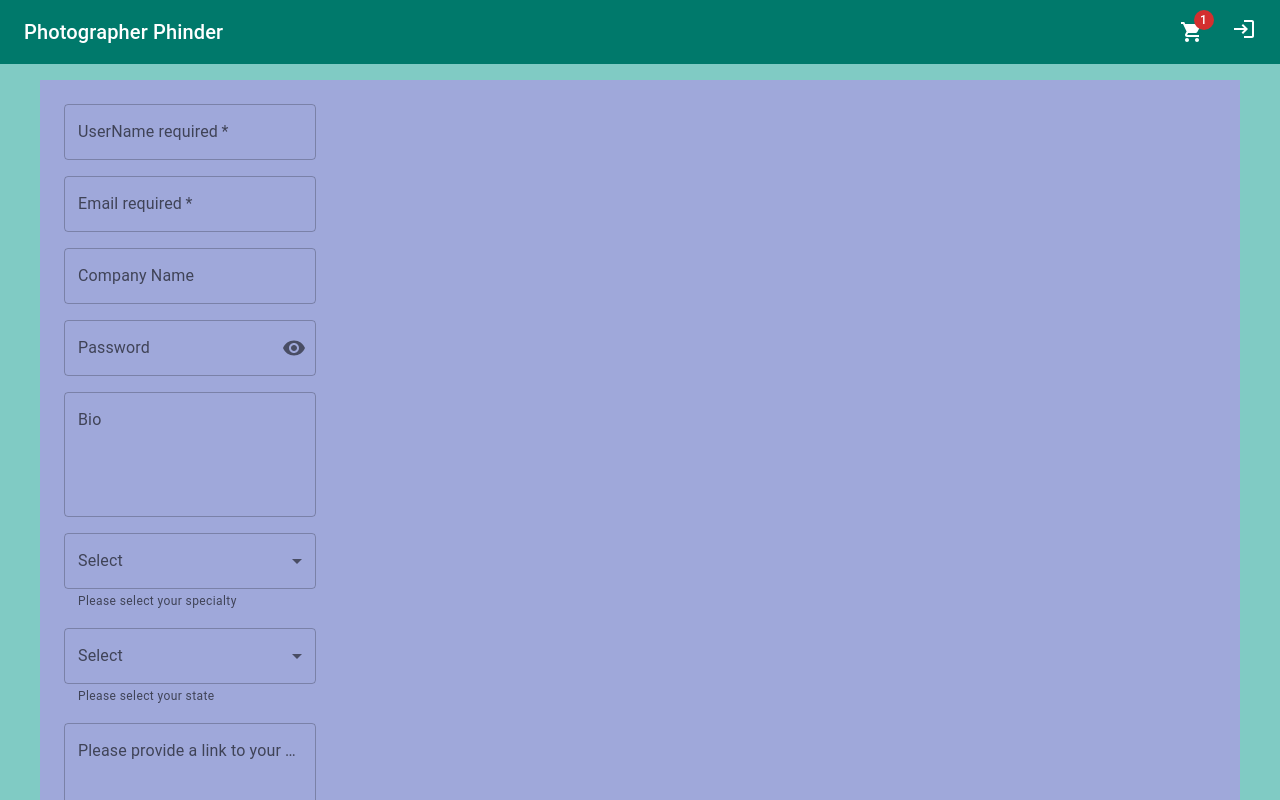
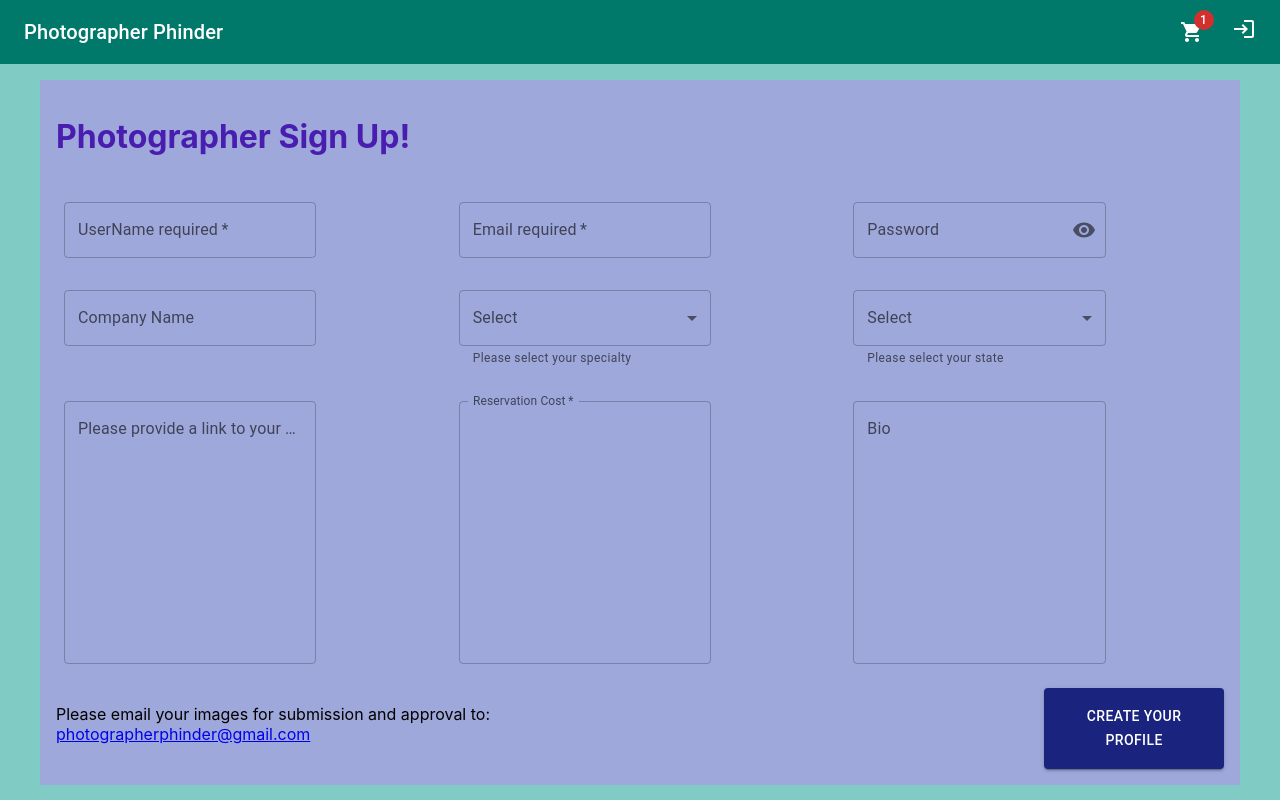
Before and after one commit to cianfich1016/Photographer-Phinder, a React (Create React App) app in the folder client/: page /signup in a window 1280 px wide. Shown: the top 800 px of the page. Built offline with nearby package versions, Linux system fonts and the light colour scheme.

Commit message:
synchronizing color styling

```diff
--- a/client/src/App.css
+++ b/client/src/App.css
@@ -37,7 +37,7 @@
   }
 }
 
-img {
+.homeImage {
   /* display: flex; */
   /* flex-direction: row;
   justify-content: center; */
@@ -49,3 +49,11 @@ img {
   border-width: 5px;
   background-color: rgb(120, 61, 230);
 }
+
+#pictureMsg {
+  padding-right: 330px;
+}
+
+h1 {
+  color: rgb(73, 29, 175);
+}
--- a/client/src/components/LoginForm.js
+++ b/client/src/components/LoginForm.js
@@ -18,6 +18,10 @@ import { InputLabel } from "@mui/material";
 import { FormHelperText } from "@mui/material";
 import { FormControl } from "@mui/material";
 import Container from "@mui/material/Container";
+
+import { teal, indigo } from '@mui/material/colors';
+const secondaryLight = teal[200]
+const primary = indigo[500]
 
 export default function Login() {
   const [userFormData, setUserFormData] = useState({ email: "", password: "" });
@@ -71,6 +75,10 @@ export default function Login() {
     margin: "30px auto",
   };
   return (
+    <Container maxWidth="xxl"
+      sx={{
+        bgcolor: secondaryLight,
+      }}>
       <div>
         <Grid
           container
@@ -98,7 +106,7 @@ export default function Login() {
                     <LockOutlinedIcon />
                   </Avatar>
                   <Typography component="h1" variant="h5">
-                  Sign in
+                    Log in
                   </Typography>
                 </Grid>
                 &nbsp;
@@ -110,7 +118,9 @@ export default function Login() {
                   >
                     <Grid container direction="column" spacing={2}>
                       <Grid item>
-                      <TextField
+                        <TextField sx={{
+                          color: primary
+                        }}
                           type="email"
                           placeholder="Email"
                           fullWidth
@@ -124,6 +134,9 @@ export default function Login() {
                       </Grid>
                       <Grid item>
                         <TextField
+                          sx={{
+                            color: primary
+                          }}
                           type="password"
                           placeholder="Password"
                           fullWidth
@@ -159,5 +172,6 @@ export default function Login() {
           </Grid>
         </Grid>
       </div>
+    </Container>
   );
 }
--- a/client/src/components/SignUp.js
+++ b/client/src/components/SignUp.js
@@ -293,7 +293,7 @@ const SignUp = () => {
         >
             <Box
                 component="form"
-        maxWidth="xl"
+                maxWidth="lg"
                 sx={{
                     "& .MuiTextField-root": { m: 1, width: "25ch" },
                     display: "flex",
@@ -305,8 +305,11 @@ const SignUp = () => {
                 noValidate
                 autoComplete="off"
             >
-        <Grid container>
-          <Grid item xs={12}>
+                <Grid container direction="row" spacing={2}>
+                    <Grid item xs={12} >
+                        <h1>Photographer Sign Up!</h1>
+                    </Grid>
+                    <Grid item xs={4} >
                         <TextField
                             required
                             id="outlined-required"
@@ -314,30 +317,21 @@ const SignUp = () => {
                             placeholder="UserName"
                         />
                     </Grid>
-          <Grid item xs={12}>
+                    <Grid item xs={4}>
                         <TextField
-              fullWidth
                             required
                             id="outlined-required"
                             label="Email required"
                             placeholder="Email"
                         />
                     </Grid>
-          <Grid item xs={12}>
-            <TextField
-              fullWidth
-              id="outlined-basic"
-              label="Company Name"
-              variant="outlined"
-            />
-          </Grid>
-          <Grid item xs={12}>
+                    <Grid item xs={4}>
                         <FormControl sx={{ m: 1, width: "25ch" }} variant="outlined">
                             <InputLabel htmlFor="outlined-adornment-password">
                                 Password
                             </InputLabel>
                             <OutlinedInput
-                fullWidth
+
                                 required
                                 id="outlined-adornment-password"
                                 type={values.showPassword ? "text" : "password"}
@@ -359,19 +353,15 @@ const SignUp = () => {
                             />
                         </FormControl>
                     </Grid>
-          <Grid item xs={12}>
+                    <Grid item xs={4}>
                         <TextField
-              fullWidth
-              id="outlined-multiline-static"
-              label="Bio"
-              multiline
-              rows={4}
-              placeholder="Tell us about you..."
+                            id="outlined-basic"
+                            label="Company Name"
+                            variant="outlined"
                         />
                     </Grid>
-          <Grid item xs={12}>
+                    <Grid item xs={4}>
                         <TextField
-              fullWidth
                             id="outlined-select-photo"
                             select
                             label="Select"
@@ -386,9 +376,8 @@ const SignUp = () => {
                             ))}
                         </TextField>
                     </Grid>
-          <Grid item xs={12}>
+                    <Grid item xs={4}>
                         <TextField
-              fullWidth
                             id="outlined-select-location"
                             select
                             label="Select"
@@ -403,19 +392,17 @@ const SignUp = () => {
                             ))}
                         </TextField>
                     </Grid>
-          <Grid item xs={12}>
+                    <Grid item xs={4}>
                         <TextField
-              fullWidth
                             id="outlined-multiline-static"
                             label="Please provide a link to your work"
                             multiline
-              rows={4}
+                            rows={10}
                             placeholder="www.yourwork.com"
                         />
                     </Grid>
-          <Grid item xs={12}>
+                    <Grid item xs={4}>
                         <TextField
-              fullWidth
                             required
                             id="outlined-number"
                             label="Reservation Cost"
@@ -423,24 +410,39 @@ const SignUp = () => {
                             InputLabelProps={{
                                 shrink: true,
                             }}
+                            rows={10}
+                            multiline
                         />
                     </Grid>
-          <Grid item xs={12}>
-            <p>
+                    <Grid item xs={4}>
+                        <TextField
+                            id="outlined-multiline-static"
+                            label="Bio"
+                            multiline
+                            rows={10}
+                            placeholder="Tell us about you..."
+                        />
+                    </Grid>
+                    <Grid item xs={12}
+                        sx={{
+                            display: "flex",
+                            justifyContent: "flex-end"
+                        }}>
+                        <p id="pictureMsg">
                             {" "}
                             Please email your images for submission and approval to:{" "}
                             <a className="mailto" href="mailto:photographerphinder@gmail.com">
                                 photographerphinder@gmail.com
                             </a>{" "}
                         </p>
-          </Grid>
-          <Grid item xs={12}>
                         <Button
                             variant="contained"
                             sx={{
                                 bgcolor: primaryDark,
-              }}
-            >
+                                display: "flex",
+                                flexDirection: "flex-end",
+                                p: 2
+                            }}>
                             <Link href="/profile" underline="none" color="inherit">
                                 Create Your Profile
                             </Link>
--- a/client/src/components/home.js
+++ b/client/src/components/home.js
@@ -234,9 +234,9 @@ const HomePage = () => {
                         flexDirection: "row",
                         flexWrap: "nowrap"
                     }}>
-                    <img src="/image/pexels-andre-furtado-1264210.jpg" alt="Woman with Camera"></img>
-                    <img src="/image/pexels-hamann-la-947785.jpg" alt="Woman with Camera"></img>
-                    <img src="/image/pexels-element-digital-1051076.jpg" alt="Woman with Camera"></img>
+                    <img className="homeImage" src="/image/pexels-andre-furtado-1264210.jpg" alt="Woman with Camera"></img>
+                    <img className="homeImage" src="/image/pexels-hamann-la-947785.jpg" alt="Woman with Camera"></img>
+                    <img className="homeImage" src="/image/pexels-element-digital-1051076.jpg" alt="Woman with Camera"></img>
                 </Box>
             </Grid>
             <Grid item xs={12}>
--- a/client/src/pages/Profile.js
+++ b/client/src/pages/Profile.js
@@ -10,12 +10,21 @@ import Typography from "@mui/material/Typography";
 import Carousel from "react-material-ui-carousel";
 // import CarouselSlide from "react-material-ui-carousel";
 import Link from "@mui/material/Link";
+import { teal, indigo } from "@mui/material/colors";
+const primary = indigo[500];
+const primaryLight = indigo[200];
+const primaryDark = indigo[900];
+const secondary = teal[500];
+const secondaryLight = teal[200];
+
 
 export default function TitlebarImageList() {
   return (
     <main>
+      <Container maxWidth="xxl" sx={{
+        bgcolor: secondaryLight,
+      }}>
         <Box>
-        <Container maxWidth="lg">
           <Typography
             component="h1"
             variant="h2"
@@ -23,27 +32,33 @@ export default function TitlebarImageList() {
             color="text.primary"
             gutterBottom
             paddingTop="20px"
+            sx={{
+              color: primaryDark
+            }}
           >
             Simply Class Photography
           </Typography>
           <Typography
-            variant="h6"
+            variant="h5"
             align="center"
             color="text.secondary"
             paragraph
+            sx={{
+              color: primaryDark
+            }}
           >
-            Hello! My name is Amy Olson, and I grew up in a small town in
-            Southeastern Minnesota. I currently live just north of Rochester,
-            Minnesota with my husband. My passion for photography began at a
+            Hello!My name is Amy Olson, and I grew up in a small town in
+            Southeastern Minnesota.I currently live just north of Rochester,
+            Minnesota with my husband.My passion for photography began at a
             young age when I was constantly taking photos of family and friends.
             I finally made it a career, and after several years of experience in
             portrait photography, Simply Class was established in 2010. I
             specialize in natural light photography for all types of sessions
-            including weddings, seniors, families, and newborns. I thrive on the
+            including weddings, seniors, families, and newborns.I thrive on the
             excitement of each event, capturing those perfect and special
-            moments with creativity and class. I offer high-end digital
+            moments with creativity and class.I offer high-end digital
             photography and am available nationwide and for destination
-            weddings. Please contact me by phone or email for more information.
+            weddings.Please contact me by phone or email for more information.
             I'd love to enjoy a cup of coffee with you to discuss details.
           </Typography>
           <Stack
@@ -52,14 +67,37 @@ export default function TitlebarImageList() {
             spacing={2}
             justifyContent="center"
           >
-            <Button variant="outlined">Edit the post</Button>
-            <Button variant="contained">More of my work</Button>
-            <Button variant="outlined">Connect with me</Button>
-            <Button variant="contained">Make appointment with me</Button>
+            <Button sx={{
+              bgcolor: primaryLight,
+              color: primaryDark,
+              border: primaryDark,
+              borderStyle: "solid",
+              borderWidth: "1px",
+            }} variant="outlined">Edit the post</Button>
+            <Button
+              sx={{
+                bgcolor: primaryDark
+              }} variant="contained">More of my work</Button>
+            <Button sx={{
+              bgcolor: primaryLight,
+              color: primaryDark,
+              border: primaryDark,
+              borderStyle: "solid",
+              borderWidth: "1px",
+            }} variant="outlined">Connect with me</Button>
+            <Button
+              sx={{
+                bgcolor: primaryDark
+              }} variant="contained">Make appointment with me</Button>
           </Stack>
-        </Container>
+
         </Box>
-      <Container maxWidth="md">
+
+        <Box maxWidth="lg"
+          sx={{
+            paddingLeft: 90,
+            m: 5
+          }}>
           <Carousel>
             {itemData.map((item, i) => (
               <div>
@@ -68,11 +106,11 @@ export default function TitlebarImageList() {
                     component="img"
                     image={item.img}
                     title={item.title}
-                  style={{
-                    height: "80%",
-                    paddingTop: "5%",
-                    width: "600",
-                  }}
+                  // style={{
+                  //   height: 1000,
+                  //   // paddingTop: "5%",
+                  //   width: 1000,
+                  // }}
                   />
                   <CardContent>
                     <Typography>{item.title}</Typography>
@@ -82,8 +120,9 @@ export default function TitlebarImageList() {
               </div>
             ))}
           </Carousel>
+        </Box>
       </Container>
-    </main>
+    </main >
   );
 }
 
```
Lines whose indentation alone changed are shown as unchanged.
